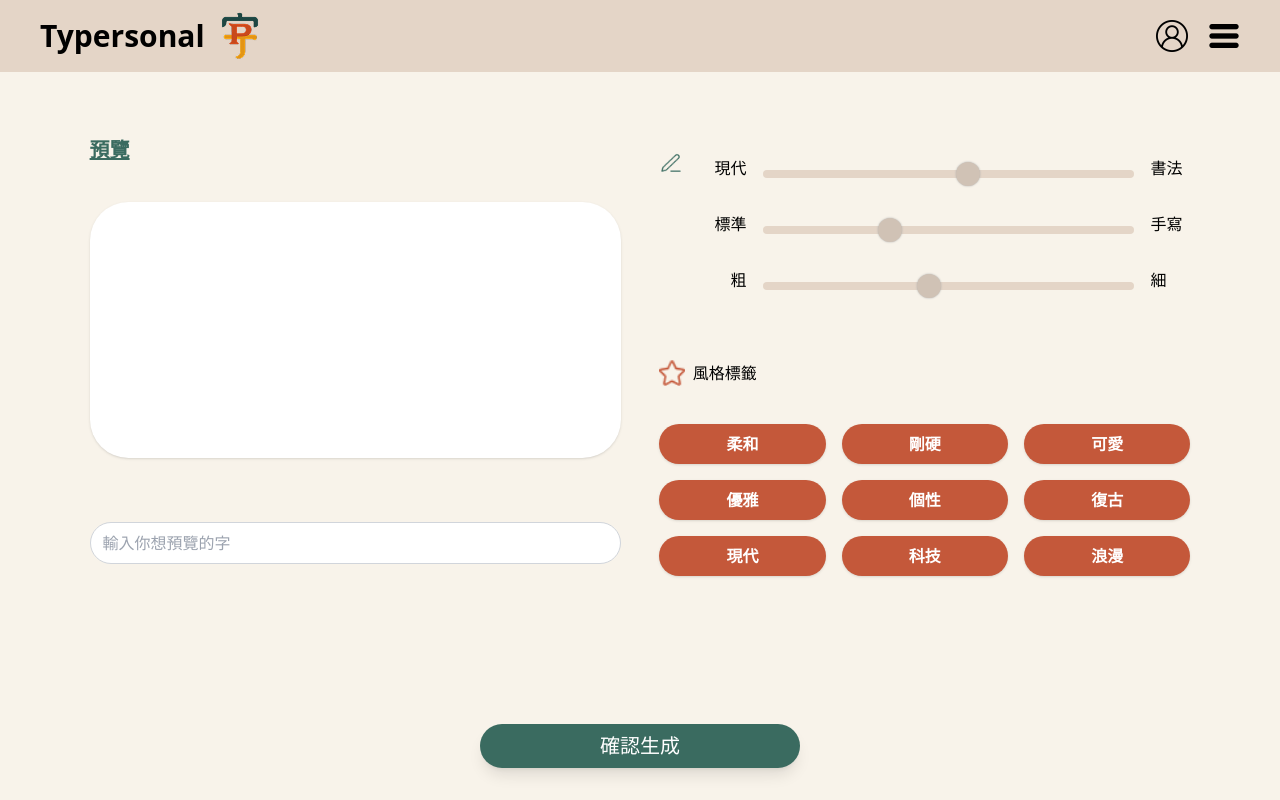
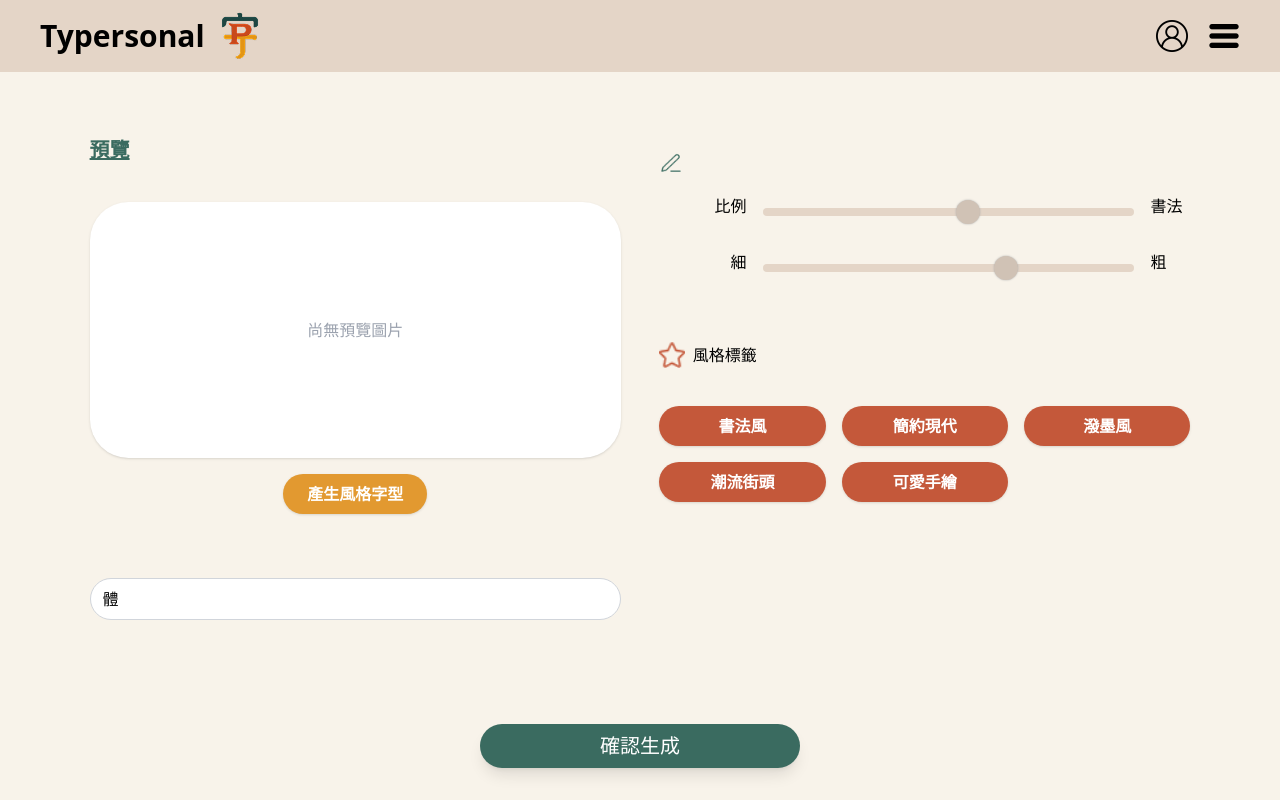
Before and after one commit to ryan8967/fonty, a Nuxt app: page /create in a window 1280 px wide. Built offline with nearby package versions, Linux system fonts and the light colour scheme.

Commit message:
new page

```diff
--- a/pages/create.vue
+++ b/pages/create.vue
@@ -4,13 +4,29 @@
       <p class="text-[#3A6B60] underline font-semibold text-xl">預覽</p>
       <div
         class="bg-white w-full h-[20vw] rounded-[3vw] shadow flex items-center justify-center mt-[3vw]"
-      ></div>
+      >
+        <img
+          v-if="previewImage"
+          :src="previewImage"
+          alt="預覽"
+          class="max-h-full max-w-full object-contain"
+        />
+        <span v-else class="text-gray-400">尚無預覽圖片</span>
+      </div>
+      <div class="flex justify-center mt-4">
+        <button
+          @click="blend"
+          class="bg-[#E29930] text-white px-6 py-2 rounded-full font-semibold shadow hover:bg-[#c47d1a] transition"
+        >
+          產生風格字型
+        </button>
+      </div>
       <div class="pt-[5vw]">
         <input
           type="text"
           class="border border-gray-300 rounded-[3vw] px-3 py-2 w-full"
           placeholder="輸入你想預覽的字"
-          v-model="previewText"
+          v-model="character"
         />
       </div>
     </div>
@@ -21,9 +37,9 @@
           <div>
             <img src="/green-pen.png" alt="" class="w-[2vw]" />
           </div>
-          <div class="flex flex-col gap-6 w-full">
+          <div class="flex flex-col gap-6 w-full pt-[3vw]">
             <div class="flex items-center gap-2 w-full">
-              <span class="mr-2 w-10 text-right">現代</span>
+              <span class="mr-2 w-10 text-right">比例</span>
               <input
                 type="range"
                 min="1"
@@ -34,26 +50,15 @@
               <span class="ml-2 w-10 text-left">書法</span>
             </div>
             <div class="flex items-center gap-2 w-full">
-              <span class="mr-2 w-10 text-right">標準</span>
+              <span class="mr-2 w-10 text-right">細</span>
               <input
                 type="range"
-                min="1"
-                max="10"
-                v-model="cursive"
-                class="flex-1 accent-[#FFFFFF] h-2 rounded-lg"
-              />
-              <span class="ml-2 w-10 text-left">手寫</span>
-            </div>
-            <div class="flex items-center gap-2 w-full">
-              <span class="mr-2 w-10 text-right">粗</span>
-              <input
-                type="range"
-                min="1"
-                max="10"
+                min="-1.5"
+                max="1.5"
                 v-model="thickness"
                 class="flex-1 accent-[#FFFFFF] h-2 rounded-lg"
               />
-              <span class="ml-2 w-10 text-left">細</span>
+              <span class="ml-2 w-10 text-left">粗</span>
             </div>
           </div>
         </div>
@@ -64,17 +69,17 @@
           </div>
           <div class="grid grid-cols-3 gap-4 w-full pt-[3vw] font-semibold">
             <div
-              v-for="tag in tags"
-              :key="tag"
-              @click="toggleTag(tag)"
+              v-for="option in styleOptions"
+              :key="option"
+              @click="toggleTag(option)"
               class="rounded-[5vw] text-center py-2 shadow cursor-pointer transition-colors"
               :class="
-                selectedTags.includes(tag)
+                styleOption.includes(option)
                   ? 'bg-[#E29930] text-white'
                   : 'bg-[#C4583A] text-white'
               "
             >
-              {{ tag }}
+              {{ option }}
             </div>
           </div>
         </div>
@@ -91,32 +96,60 @@
 
 <script setup>
 import { ref } from "vue";
-const previewText = ref("");
-const thickness = ref(5);
-const modern = ref(6);
-const cursive = ref(4);
+
+const API_BASE_URL = "https://typersonal.dy6.click/8000";
+const imageUrl = ref("");
+const previewImage = ref("");
+// const thickness = ref(5);
+// const modern = ref(5);
+// const cursive = ref(5);
+
+const character = ref("體");
+const enableBlend = ref(true);
+const alpha = ref(0.5);
+const thickness = ref(0);
+const blendImageUrl = ref("");
+
+onMounted(() => {
+  const img = localStorage.getItem("fonty_api_image");
+  imageUrl.value = img || "";
+  previewImage.value = img || "";
+});
 
 // Use an array for multiple selection
-const selectedTags = ref([]);
-const tags = [
-  "柔和",
-  "剛硬",
-  "可愛",
-  "優雅",
-  "個性",
-  "復古",
-  "現代",
-  "科技",
-  "浪漫",
-];
+const styleOption = ref([]);
+const styleOptions = ["書法風", "簡約現代", "潑墨風", "潮流街頭", "可愛手繪"];
 
-// Toggle tag selection
-function toggleTag(tag) {
-  const idx = selectedTags.value.indexOf(tag);
-  if (idx === -1) {
-    selectedTags.value.push(tag);
+function toggleTag(option) {
+  console.log("切換標籤:", option);
+  if (styleOption.value[0] === option) {
+    styleOption.value = [];
   } else {
-    selectedTags.value.splice(idx, 1);
+    styleOption.value = [option];
+  }
+}
+
+async function blend() {
+  if (!enableBlend.value || !imageUrl.value) return;
+  try {
+    const blob = await fetch(imageUrl.value).then((res) => res.blob());
+    const form = new FormData();
+    form.append("character", character.value);
+    form.append("style_option", styleOption.value);
+    form.append("alpha", alpha.value);
+    form.append("thickness", thickness.value);
+    form.append("image_a", blob, "image_a.png");
+
+    const res = await fetch(`${API_BASE_URL}/ai/blend`, {
+      method: "POST",
+      body: form,
+    });
+    if (!res.ok) throw new Error("伺服器回應失敗");
+    const data = await res.json();
+    previewImage.value = data.image;
+  } catch (err) {
+    alert("融合失敗，請稍後重試");
+    console.error("融合失敗", err);
   }
 }
 </script>
--- /dev/null
+++ b/pages/test.vue
@@ -0,0 +1,189 @@
+<template>
+  <div class="max-w-6xl mx-auto px-6 py-12 space-y-10 text-gray-800 font-sans">
+    <!-- Logo + 標題 -->
+    <div class="flex items-center space-x-5 mb-6">
+      <!-- <img src="/logo.png" alt="Typersonal Logo" class="w-32 h-32 object-contain" /> -->
+      <div>
+        <h1 class="text-4xl font-extrabold tracking-wide leading-tight text-orange-600">
+          AI 擴展生成字型
+        </h1>
+        <p class="text-sm text-gray-500">由字訂藝 Typersonal 提供</p>
+      </div>
+    </div>
+
+    <!-- 表單區塊 -->
+    <div class="grid grid-cols-1 md:grid-cols-2 gap-12">
+      <!-- 左欄 -->
+      <div class="bg-white rounded-2xl shadow-xl p-6 space-y-6">
+        <div>
+          <label class="block mb-1 font-semibold text-gray-700">要生成的字</label>
+          <input v-model="character" class="input" type="text" maxlength="1" />
+        </div>
+
+        <div>
+          <label class="block mb-1 font-semibold text-gray-700">精準度 (Sampling Step)</label>
+          <input v-model.number="samplingStep" class="w-full accent-orange-500" type="range" min="10" max="30"
+            step="5" />
+          <div class="text-right text-sm text-gray-500 mt-1">目前值：{{ samplingStep }}</div>
+        </div>
+
+        <div>
+          <label class="block mb-1 font-semibold text-gray-700">上傳你的手寫字</label>
+          <input type="file" accept="image/*" @change="onFileChange" class="text-sm text-gray-500" />
+        </div>
+
+        <div class="text-center">
+          <button class="btn-primary w-full max-w-sm" :disabled="loading" @click="generate">🚀 產生</button>
+        </div>
+      </div>
+
+      <!-- 右欄 -->
+      <div class="bg-white rounded-2xl shadow-xl p-6 space-y-6">
+        <div>
+          <label class="block mb-1 font-semibold text-gray-700">生成結果</label>
+          <div v-if="loading" class="text-gray-400">生成中...</div>
+          <img v-if="imageUrl" :src="imageUrl" class="mt-2 rounded-lg border shadow-md max-w-full" />
+        </div>
+
+        <div class="pt-4 border-t">
+          <label class="inline-flex items-center space-x-2 font-semibold text-gray-700">
+            <input type="checkbox" v-model="enableBlend" class="accent-yellow-500" />
+            <span>啟用風格融合</span>
+          </label>
+
+          <div v-if="enableBlend" class="pt-4 space-y-5">
+            <div>
+              <label class="block font-medium text-gray-700">選擇融合風格</label>
+              <select v-model="styleOption" class="input">
+                <option v-for="style in styleOptions" :key="style" :value="style">{{ style }}</option>
+              </select>
+            </div>
+
+            <div>
+              <label class="block font-medium text-gray-700">融合比例 (0=A, 1=B)</label>
+              <input type="range" v-model.number="alpha" min="0" max="1" step="0.05" class="w-full accent-yellow-500" />
+              <div class="text-right text-sm text-gray-500 mt-1">目前值：{{ alpha }}</div>
+            </div>
+
+            <div>
+              <label class="block font-medium text-gray-700">粗細調整</label>
+              <input type="range" v-model.number="thickness" min="-1.5" max="1.5" step="0.1"
+                class="w-full accent-yellow-500" />
+              <div class="text-right text-sm text-gray-500 mt-1">目前值：{{ thickness }}</div>
+            </div>
+
+            <button class="btn-secondary w-full" :disabled="loading" @click="blend">🎨 融合預覽</button>
+
+            <div v-if="blendImageUrl">
+              <label class="block mt-3 font-medium text-gray-700">融合輸出</label>
+              <img :src="blendImageUrl" class="rounded-lg border shadow-md mt-2 max-w-full" />
+            </div>
+          </div>
+        </div>
+      </div>
+    </div>
+  </div>
+</template>
+
+<script setup>
+import { ref, watch } from 'vue'
+
+// ✅ 改為你的正式 Cloudflare 代理域名，前後端都走 HTTPS 避免混合內容問題
+const API_BASE_URL = 'https://typersonal.dy6.click/8000'
+
+const character = ref('體')
+const samplingStep = ref(15)
+const referenceImage = ref(null)
+const imageUrl = ref('')
+const loading = ref(false)
+
+const enableBlend = ref(false)
+const styleOption = ref('書法風')
+const alpha = ref(0.5)
+const thickness = ref(0)
+const blendImageUrl = ref('')
+const styleOptions = ['書法風', '簡約現代', '潑墨風', '潮流街頭', '可愛手繪']
+
+function onFileChange(e) {
+  referenceImage.value = e.target.files[0] || null
+}
+
+async function generate() {
+  if (character.value.length !== 1) {
+    alert('請輸入單一字元')
+    return
+  }
+  if (!referenceImage.value) {
+    alert('請上傳手寫字圖片')
+    return
+  }
+
+  const form = new FormData()
+  form.append('character', character.value)
+  form.append('sampling_step', samplingStep.value)
+  form.append('reference_image', referenceImage.value)
+
+  loading.value = true
+  try {
+    const res = await fetch(`${API_BASE_URL}/ai/generate`, {
+      method: 'POST',
+      body: form
+    })
+    if (!res.ok) throw new Error('伺服器回應失敗')
+    const data = await res.json()
+    imageUrl.value = data.image
+    blendImageUrl.value = ''
+  } catch (err) {
+    alert('發生錯誤，請檢查伺服器')
+    console.error(err)
+  } finally {
+    loading.value = false
+  }
+}
+
+async function blend() {
+  if (!enableBlend.value || !imageUrl.value) return
+
+  try {
+    const blob = await fetch(imageUrl.value).then(res => res.blob())
+    const form = new FormData()
+    form.append('character', character.value)
+    form.append('style_option', styleOption.value)
+    form.append('alpha', alpha.value)
+    form.append('thickness', thickness.value)
+    form.append('image_a', blob, 'image_a.png')
+
+    const res = await fetch(`${API_BASE_URL}/ai/blend`, {
+      method: 'POST',
+      body: form
+    })
+    if (!res.ok) throw new Error('伺服器回應失敗')
+    const data = await res.json()
+    blendImageUrl.value = data.image
+  } catch (err) {
+    alert('融合失敗，請稍後重試')
+    console.error('融合失敗', err)
+  }
+}
+
+// ✅ 當 thickness 調整時，自動即時呼叫 blend（前提是已啟用融合且已有圖）
+watch(thickness, () => {
+  if (enableBlend.value && imageUrl.value) {
+    blend()
+  }
+})
+</script>
+
+<style scoped>
+.input {
+  @apply w-full border border-gray-300 rounded-xl px-4 py-2 text-sm focus:outline-none focus:ring-2 focus:ring-orange-400 transition;
+}
+
+.btn-primary {
+  @apply bg-orange-500 hover:bg-orange-600 text-white font-bold py-2.5 px-6 rounded-xl transition duration-200 shadow-md;
+}
+
+.btn-secondary {
+  @apply bg-yellow-500 hover:bg-yellow-600 text-white font-bold py-2.5 px-6 rounded-xl transition duration-200 shadow-md;
+}
+</style>
--- a/pages/upload.vue
+++ b/pages/upload.vue
@@ -6,7 +6,7 @@
     <div
       v-if="previewUrl"
       class="mt-4 flex items-center justify-center"
-      style="height: 30vw"
+      style="height: 25vw"
     >
       <img
         :src="previewUrl"
@@ -15,11 +15,12 @@
       />
     </div>
     <label
+    v-if="!previewUrl"
       for="file-upload"
-      class="mt-4 flex items-center justify-center min-w-[30vw] min-h-[30vw] cursor-pointer"
+      class="mt-4 flex items-center justify-center w-[25vw] h-[25vw] cursor-pointer"
     >
       <div
-        class="bg-[#5EA897] opacity-25 min-w-[30vw] min-h-[30vw] rounded-[5vw] flex items-center justify-center"
+        class="bg-[#5EA897] opacity-25 w-[25vw] h-[25vw] rounded-[5vw] flex items-center justify-center"
       >
         <img src="/camera.png" alt="" class="h-[6vw]" />
       </div>
@@ -43,8 +44,8 @@
     />
   </div>
   <div
-    class="fixed bottom-8 left-1/2 -translate-x-1/2 bg-[#3A6B60] w-[30vw] rounded-[10vw] text-center py-2 shadow-lg flex flex-row items-center justify-center gap-2 cursor-pointer"
-    @click="$router.push('/create')"
+    class="fixed left-1/2 -translate-x-1/2 bg-[#3A6B60] w-[30vw] rounded-[10vw] text-center py-2 shadow-lg flex flex-row items-center justify-center gap-2 cursor-pointer mt-[3vw]"
+    @click="generate"
   >
     <img src="/pen-line.png" alt="" class="h-6" />
     <p class="text-white text-xl">進入編輯頁</p>
@@ -53,17 +54,68 @@
 
 <script setup>
 import { ref } from "vue";
+import { useRouter } from "vue-router"
+const router = useRouter();
+// ✅ 改為你的正式 Cloudflare 代理域名，前後端都走 HTTPS 避免混合內容問題
+const API_BASE_URL = 'https://typersonal.dy6.click/8000'
 
+const character = ref('體')
+const samplingStep = ref(15)
+const referenceImage = ref(null)
+const imageUrl = ref('')
+const loading = ref(false)
+
+
+// function onFileChange(e) {
+//   referenceImage.value = e.target.files[0] || null
+// }
+
+async function generate() {
+  if (character.value.length !== 1) {
+    alert('請輸入單一字元')
+    return
+  }
+  if (!referenceImage.value) {
+    alert('請上傳手寫字圖片')
+    return
+  }
+
+  const form = new FormData()
+  form.append('character', character.value)
+  form.append('sampling_step', samplingStep.value)
+  form.append('reference_image', referenceImage.value)
+
+  loading.value = true
+  try {
+    const res = await fetch(`${API_BASE_URL}/ai/generate`, {
+      method: 'POST',
+      body: form
+    })
+    if (!res.ok) throw new Error('伺服器回應失敗')
+    const data = await res.json()
+    imageUrl.value = data.image
+    localStorage.setItem('fonty_api_image', data.image)
+    previewUrl.value = null // <-- 新增這行，清空 preview
+    router.push('/create');
+  } catch (err) {
+    alert('發生錯誤，請檢查伺服器')
+    console.error(err)
+  } finally {
+    loading.value = false
+  }
+}
 const previewUrl = ref(null);
 
 function onFileChange(event) {
   const file = event.target.files[0];
+  referenceImage.value = file || null
   if (file) {
     previewUrl.value = URL.createObjectURL(file);
   } else {
     previewUrl.value = null;
   }
 }
+
 </script>
 
 <style scoped></style>
```
